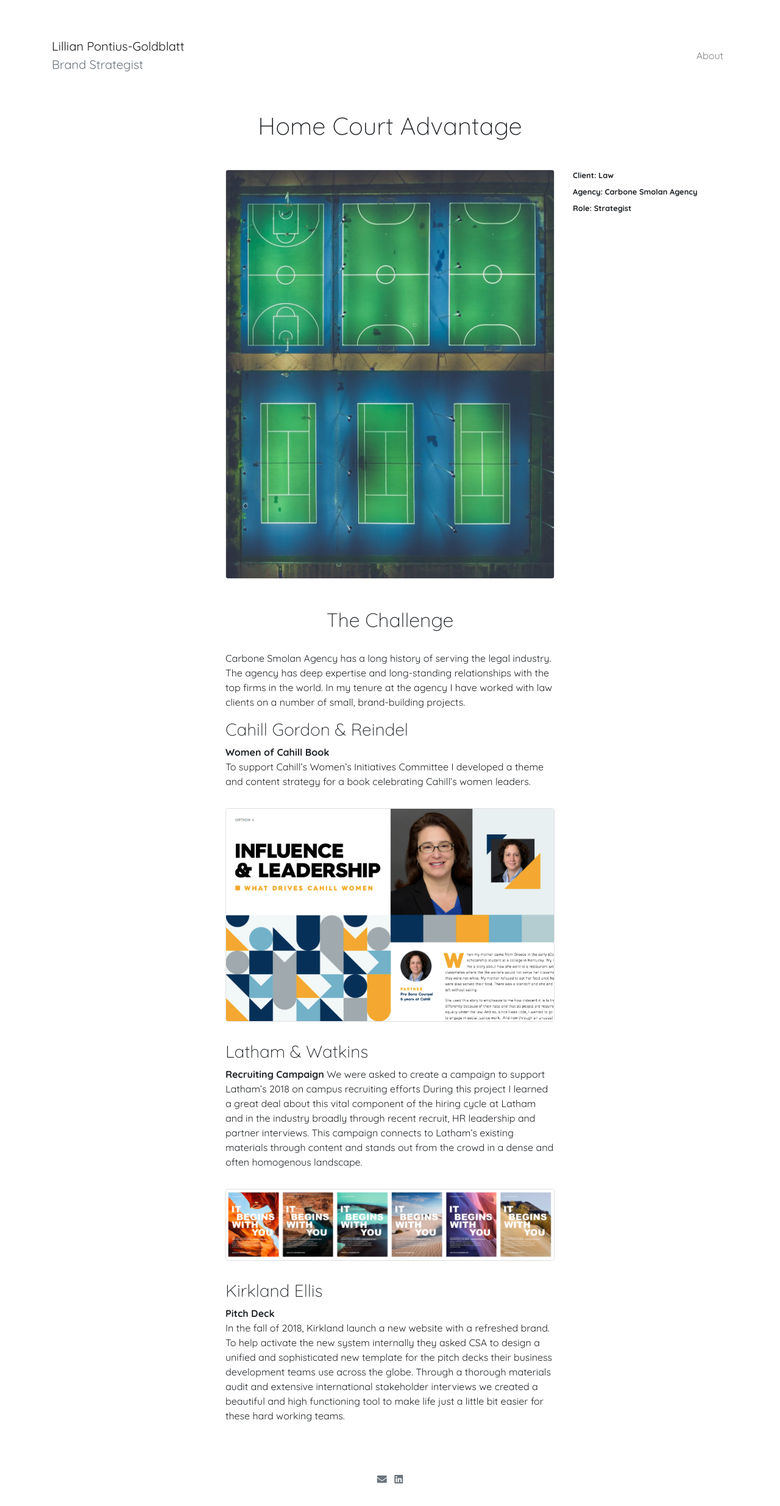
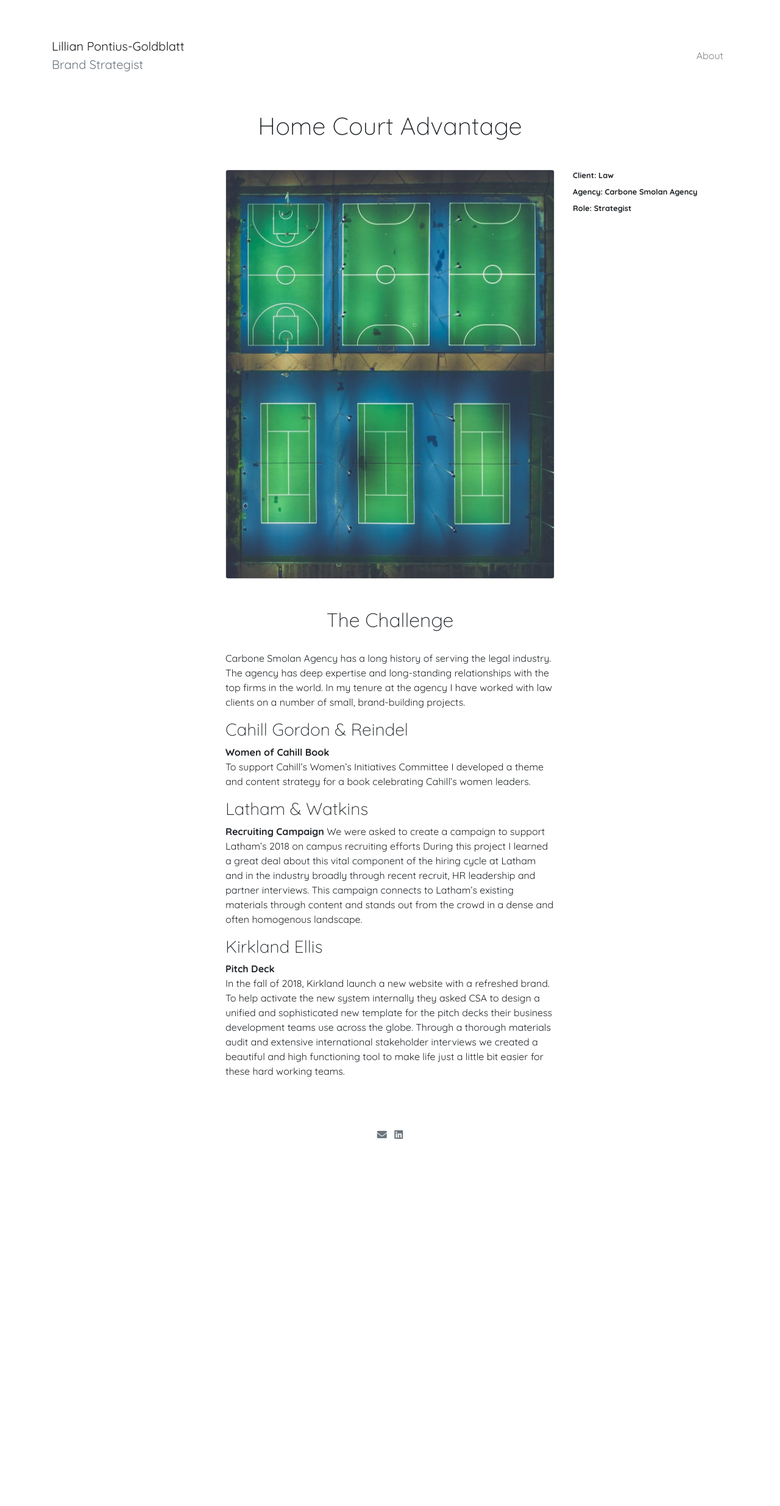
Before and after one commit to lillianpontiusgoldblatt/lillianpontiusgoldblatt.github.io, a Jekyll site: the page built from _projects/court.md, in a window 1280 px wide. Shown: the whole page at 61% size. Built offline with Jekyll 4.4.1, drawn with Linux system fonts in a browser that asks for light colours; nearby versions of some CDN libraries; after the commit the page ends 1904 px from its top, so only the background shows below that.

Commit message:
Update court.md

```diff
--- a/_projects/court.md
+++ b/_projects/court.md
@@ -16,16 +16,10 @@
 **Women of Cahill Book**
 To support Cahill's Women's Initiatives Committee I developed a theme and content strategy for a book celebrating Cahill's women leaders.
 
-![image](/assets/images/cahillwomen.png)
-
-
 ### Latham & Watkins
 **Recruiting Campaign**
 We were asked to create a campaign to support Latham's 2018 on campus recruiting efforts During this project I learned a great deal about this vital component of the hiring cycle at Latham and in the industry broadly through recent recruit, HR leadership and partner interviews. This campaign connects to Latham's existing materials through content and stands out from the crowd in a dense and often homogenous landscape.
 
-![image](/assets/images/lathamrecruiting.png)
-
-
 ### Kirkland Ellis
 **Pitch Deck**
 In the fall of 2018, Kirkland launch a new website with a refreshed brand. To help activate the new system internally they asked CSA to design a unified and sophisticated new template for the pitch decks their business development teams use across the globe. Through a thorough materials audit and extensive international stakeholder interviews we created a beautiful and high functioning tool to make life just a little bit easier for these hard working teams.
```
